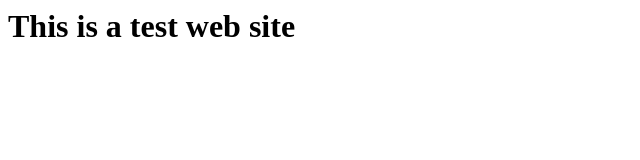
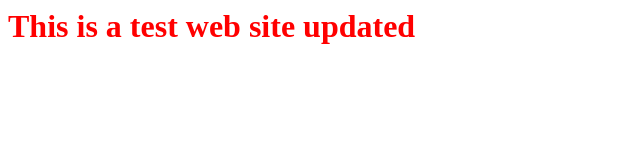
Before and after one commit to habibiitdu/testweb, a plain HTML site: page index.html in a window 1280 px wide. Shown: the whole page, without its empty margins (0-640 px from the left). Drawn offline with Linux system fonts and the light colour scheme.

Commit message:
Update index.html

```diff
--- a/index.html
+++ b/index.html
@@ -3,6 +3,6 @@
     <title>Test Web Site</title>
   </head>
   <body>
-    <h1>This is a test web site</h1>
+    <h1 style="color:red">This is a test web site updated</h1>
   </body>
 </html>
```
